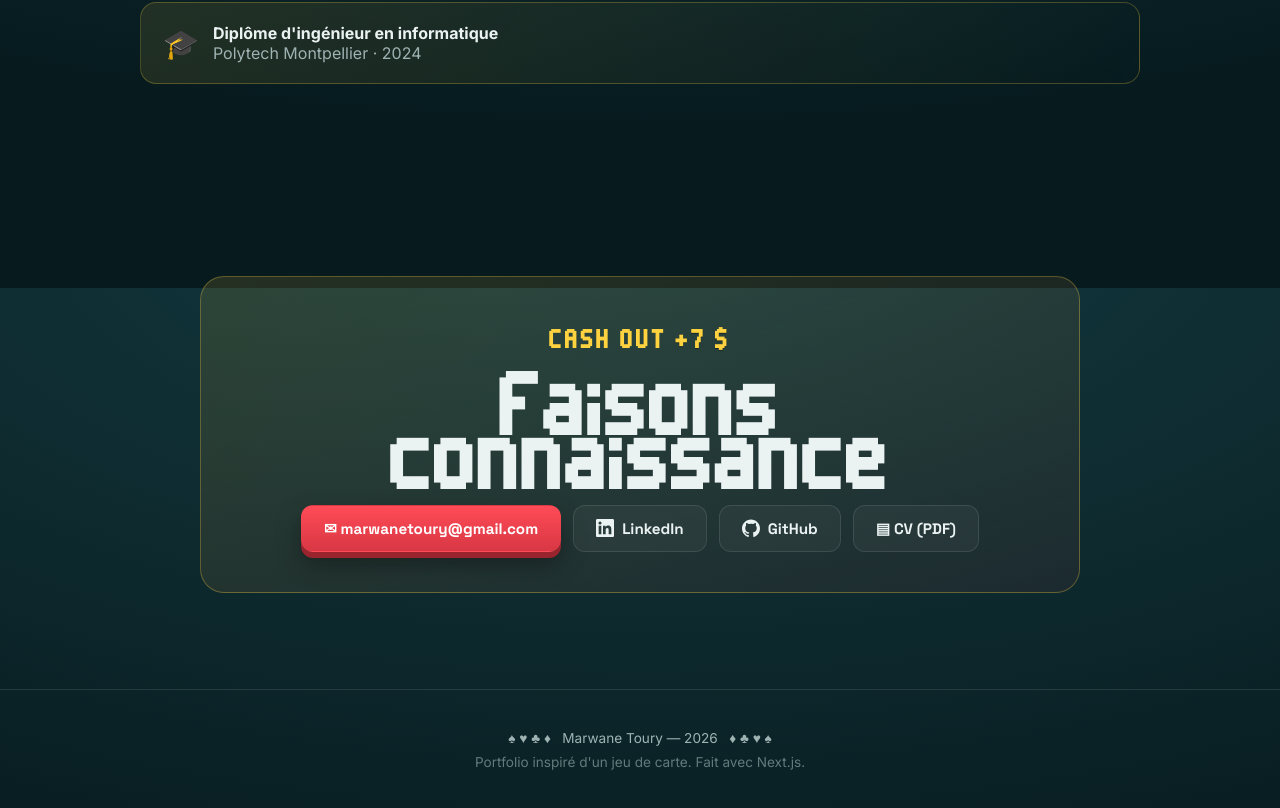
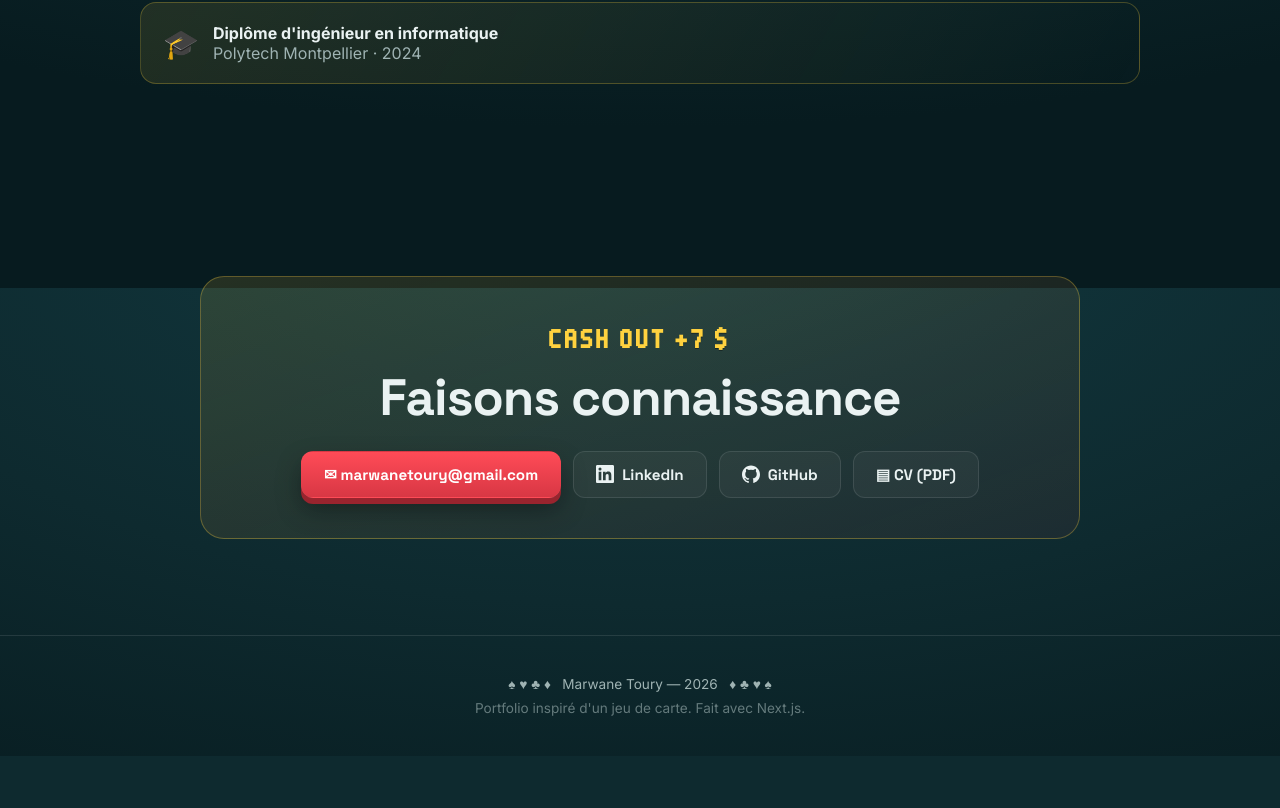
Before and after one commit to MarwaneToury/Toury, a Next.js app: page / in a window 1280 px wide. Shown: the part 3712-4520 px from the top of the page. After the commit the page ends 4468 px from the top, so only its background shows below. Built offline with nearby package versions, Linux system fonts and the light colour scheme.

Commit message:
Keep Contact title in display font

```diff
--- a/app/globals.css
+++ b/app/globals.css
@@ -493,6 +493,12 @@ section {
   font-weight: 400;
   font-synthesis: none;
 }
+/* Contact title stays in the normal display font (not the pixel font) */
+#contact .section-title {
+  font-family: var(--font-display), system-ui, sans-serif;
+  font-weight: 700;
+  font-synthesis: auto;
+}
 /* Cash Out eyebrow: pixel font, wider so the small caps read cleanly */
 .cashout-eyebrow {
   font-size: 0.95rem;
```
